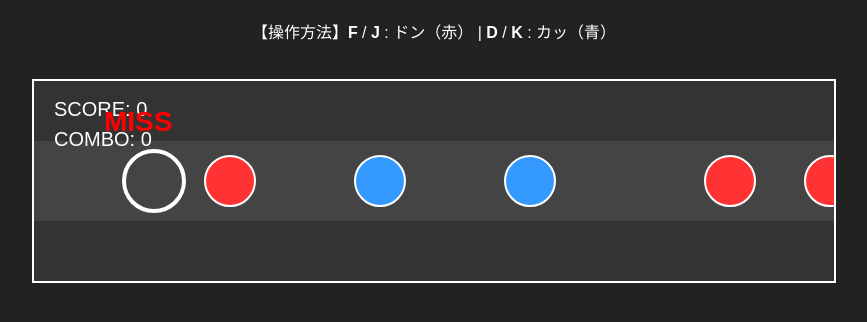
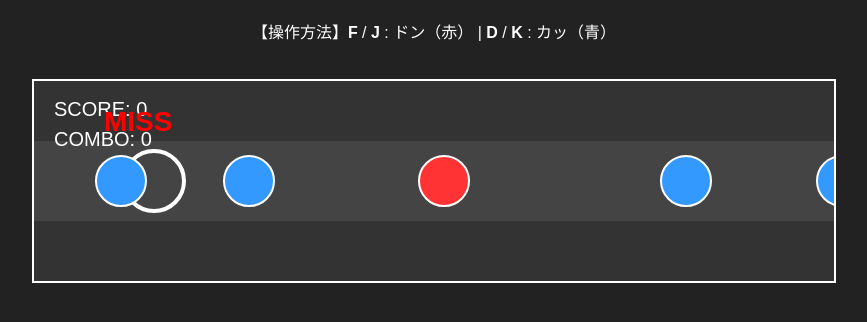
Before and after one commit to chacha-mu/rizumutenngoku, a plain HTML site: page index.html in a window 1280 px wide. Shown: the part 70-392 px from the top of the page, without its empty margins (206-1073 px from the left). Drawn offline with Linux system fonts and the light colour scheme.

Commit message:
Update index.html

```diff
--- a/index.html
+++ b/index.html
@@ -27,7 +27,7 @@
 const canvas = document.getElementById("gameCanvas");
 const ctx = canvas.getContext("2d");
 
-// Web Audio APIの準備（効果音の自動生成）
+// Web Audio APIの準備
 const audioCtx = new (window.AudioContext || window.webkitAudioContext)();
 
 function playTaikoSound(type) {
@@ -58,24 +58,33 @@ function playTaikoSound(type) {
 // ゲーム設定
 const JUDGE_X = 120; // 判定枠のX座標
 const LANE_Y = 100;  // レーンのY座標
-const NOTE_SPEED = 4; // ノーツの流れる速度
+const NOTE_SPEED = 5; // ノーツの流れる速度
 
 let score = 0;
 let combo = 0;
 let judgeText = "";
 let judgeColor = "#fff";
 
-// ノーツデータ (type: 'don' または 'ka', x: 出現位置)
-const notes = [
-    { type: 'don', x: 800 },
-    { type: 'don', x: 1000 },
-    { type: 'ka',  x: 1200 },
-    { type: 'don', x: 1400 },
-    { type: 'ka',  x: 1550 },
-    { type: 'ka',  x: 1700 },
-    { type: 'don', x: 1900 },
-    { type: 'don', x: 2000 }
-];
+// ノーツデータと初期生成用の変数
+const notes = [];
+let lastNoteX = 800; // 最後に生成したノーツのX座標
+
+// ランダムに1つのノーツを生成して追加する関数
+function addRandomNote() {
+    const types = ['don', 'ka'];
+    const randomType = types[Math.floor(Math.random() * types.length)];
+
+    // ノーツ間の距離をランダムに設定（120px〜250px）
+    const randomGap = Math.floor(Math.random() * 130) + 120;
+    lastNoteX += randomGap;
+
+    notes.push({ type: randomType, x: lastNoteX });
+}
+
+// 最初に30個のノーツをランダム生成
+for (let i = 0; i < 30; i++) {
+    addRandomNote();
+}
 
 // キー入力判定
 window.addEventListener("keydown", e => {
@@ -96,18 +105,19 @@ function checkHit(type) {
         if (note.type === type) {
             const diff = Math.abs(note.x - JUDGE_X);
 
-            // タイミング判定
             if (diff < 20) {
                 setJudge("PERFECT!!", "#ff0");
                 score += 1000;
                 combo++;
                 notes.splice(i, 1);
+                addRandomNote(); // 1つ消えたら後ろに新しく1つ追加
                 break;
             } else if (diff < 45) {
                 setJudge("GREAT", "#0f0");
                 score += 500;
                 combo++;
                 notes.splice(i, 1);
+                addRandomNote(); // 1つ消えたら後ろに新しく1つ追加
                 break;
             }
         }
@@ -129,6 +139,7 @@ function update() {
             setJudge("MISS", "#f00");
             combo = 0;
             notes.splice(i, 1);
+            addRandomNote(); // MISSで消えた場合も後ろに補填
         }
     }
 }
@@ -149,6 +160,8 @@ function draw() {
 
     // 3. ノーツ描画
     notes.forEach(note => {
+        // 画面内（少し外側含む）にあるノーツだけ描画して軽くする
+        if (note.x > -50 && note.x < canvas.width + 50) {
             ctx.beginPath();
             ctx.arc(note.x, LANE_Y, 25, 0, Math.PI * 2);
             ctx.fillStyle = (note.type === 'don') ? "#ff3333" : "#3399ff";
@@ -156,9 +169,10 @@ function draw() {
             ctx.strokeStyle = "#fff";
             ctx.lineWidth = 2;
             ctx.stroke();
+        }
     });
 
-    // 4. UI描画 (スコア・コンボ・判定)
+    // 4. UI描画
     ctx.fillStyle = "#fff";
     ctx.font = "20px sans-serif";
     ctx.fillText(`SCORE: ${score}`, 20, 35);
```
Lines whose indentation alone changed are shown as unchanged.
